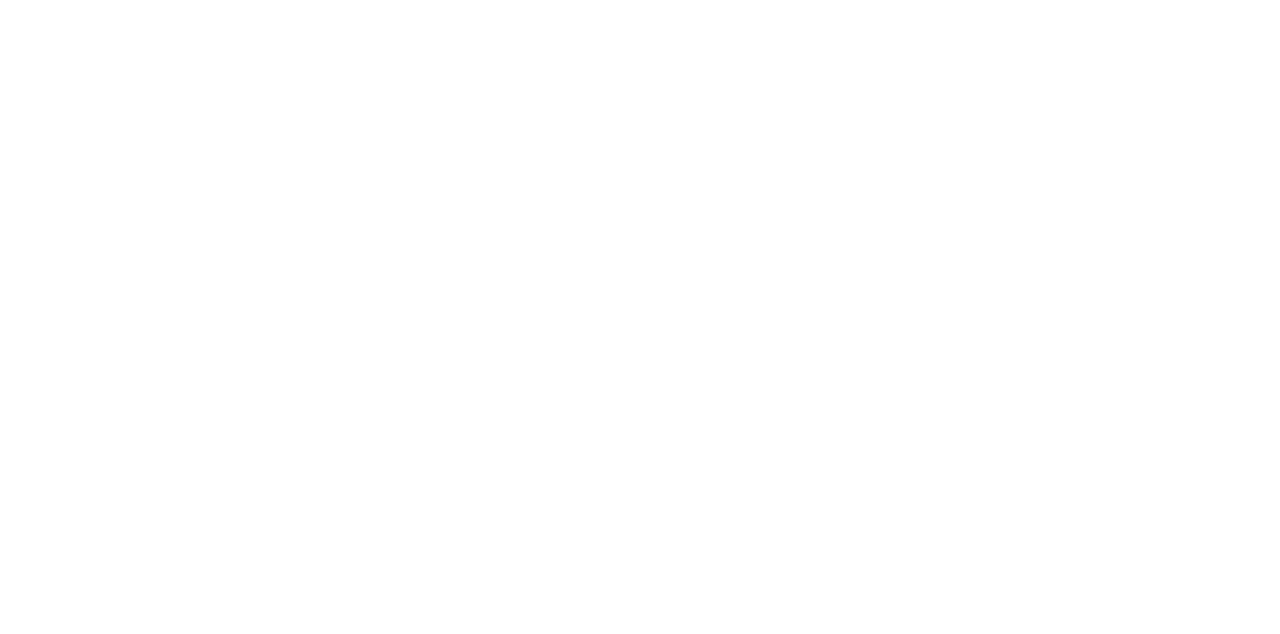
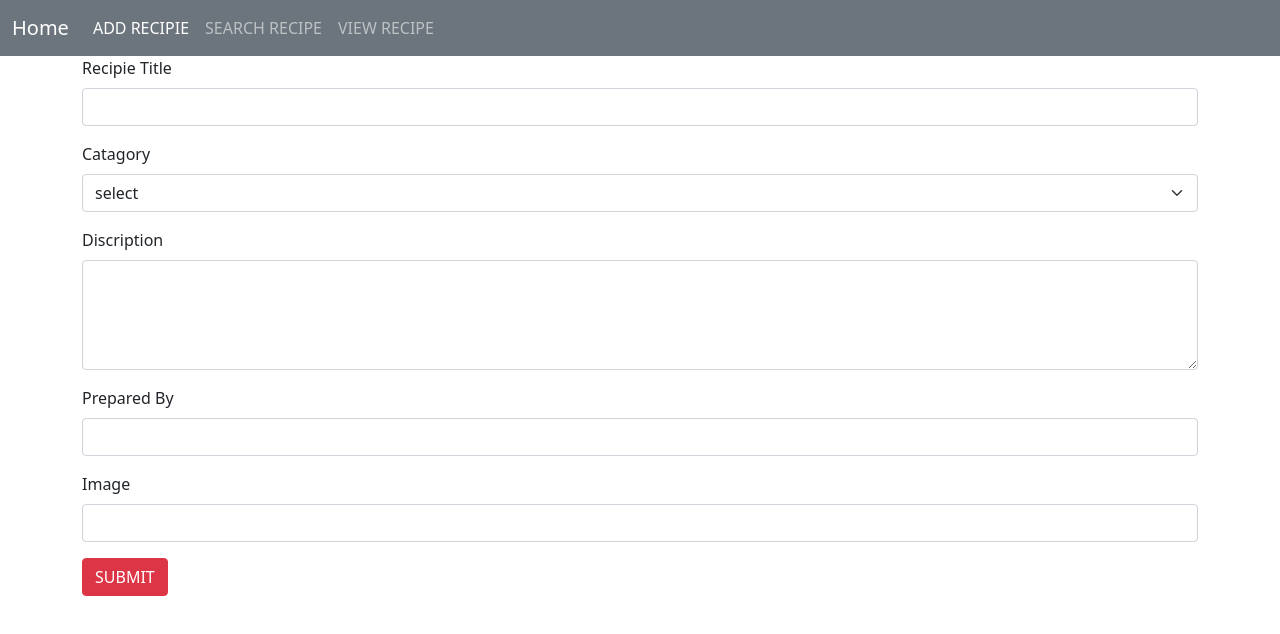
Before and after one commit to anilamurali/Recipie-React-App, a React (Create React App) app: page / in a window 1280 px wide. Shown: the top 634 px of the page. Built offline with nearby package versions, Linux system fonts and the light colour scheme; no server answers.

Commit message:
Third commit

```diff
--- a/package.json
+++ b/package.json
@@ -1,5 +1,6 @@
 {
   "name": "recpie-react-app",
+  "homepage": "https://ec2-3-111-239-84.ap-south-1.compute.amazonaws.com/",
   "version": "0.1.0",
   "private": true,
   "dependencies": {
--- a/src/Addrecipie.js
+++ b/src/Addrecipie.js
@@ -1,5 +1,6 @@
 import axios from 'axios'
 import React, { useState } from 'react'
+import Nav from './Nav'
 
 const Addrecipie = () => {
     var [title,setTitle]=useState("")
@@ -10,7 +11,7 @@
     const setData=()=>{
     var data={"title":title,"catagory":cat,"discription":des,"pepared":prepare,"image":image}
     console.log(data)
-    axios.post("http://localhost:4500/api/addrecipie",data).then(
+    axios.post("http://3.111.239:4500/api/addrecipie",data).then(
             (response)=>{
                 console.log(response.data)
                 if(response.data.status=="success"){
@@ -24,7 +25,9 @@
         )
     }
   return (
-    <div><div class="container">
+    <div>
+        <Nav/>
+        <div class="container">
     <div class="row">
         <div class="col col-12 col-sm-12 col-md-12 col-lg-12 col-xl-12 col-xxl-12">
             <div class="row g-3">
--- a/src/App.js
+++ b/src/App.js
@@ -5,11 +5,20 @@
 import Addrecipie from './Addrecipie';
 import View from './View';
 import Search from './Search';
+import Nav from './Nav';
+import { BrowserRouter, Route, Routes } from 'react-router-dom';
 
 function App() {
   return (
     <>
-    <View/>
+<BrowserRouter>
+<Routes>
+
+  <Route path='/' exact element={<Addrecipie/>}/>
+      <Route path='/search' exact element={<Search/>}/>
+      <Route path='/view' exact element={<View/>}/>
+  </Routes>
+  </BrowserRouter>
     </>
   );
 }
--- /dev/null
+++ b/src/Nav.js
@@ -0,0 +1,32 @@
+import React from 'react'
+import { Link } from 'react-router-dom'
+
+const Nav = () => {
+  return (
+    <div><nav class="navbar navbar-expand-lg navbar-dark bg-secondary">
+    <div class="container-fluid">
+      <Link class="navbar-brand" to='/'>Home</Link>
+      <button class="navbar-toggler" type="button" data-bs-toggle="collapse" data-bs-target="#navbarNav" aria-controls="navbarNav" aria-expanded="false" aria-label="Toggle navigation">
+        <span class="navbar-toggler-icon"></span>
+      </button>
+      <div class="collapse navbar-collapse" id="navbarNav">
+        <ul class="navbar-nav">
+          <li class="nav-item">
+
+            <Link class="nav-link active" to='/'>ADD RECIPIE</Link>
+          </li>
+          <li class="nav-item">
+            <Link class="nav-link" to='/search' > SEARCH RECIPE</Link>
+          </li>
+          <li class="nav-item">
+            <Link class="nav-link" to='/view'>VIEW RECIPE</Link>
+          </li>
+
+        </ul>
+      </div>
+    </div>
+  </nav></div>
+  )
+}
+
+export default Nav
--- a/src/Search.js
+++ b/src/Search.js
@@ -1,5 +1,6 @@
 import axios from 'axios'
 import React, { useState } from 'react'
+import Nav from './Nav'
 
 const Search = () => {
     const [data,setData]=useState([{"cgpa":"","name":""}])
@@ -7,7 +8,7 @@
 const callSearch=()=>{
     const valueRead={"title":title}
     console.log(valueRead)
-    axios.post("http://localhost:4500/api/searchrecipie",valueRead).then(
+    axios.post("http://3.111.239:4500:4500/api/searchrecipie",valueRead).then(
         (response)=>{
         console.log(response.data)
         setData(response.data)
@@ -16,7 +17,9 @@
 
 }
   return (
-    <div><div class="container">
+    <div>
+        <Nav/>
+        <div class="container">
     <div class="row">
         <div class="col col-12 col-sm-12 col-md-12 col-lg-12 col-xl-12 col-xxl-12">
             <div class="row g-3">
--- a/src/View.js
+++ b/src/View.js
@@ -1,9 +1,10 @@
 import axios from 'axios'
 import React, { useState } from 'react'
+import Nav from './Nav'
 
 const View = () => {
     var [viewrecipie,setView]=useState([])
-        axios.get("http://localhost:4500/api/viewrecipie").then(
+        axios.get("http://3.111.239:4500:4500/api/viewrecipie").then(
             (response)=>{
                 console.log(response.data)
                 setView(response.data)
@@ -14,7 +15,7 @@
         const deleteCallApi=(id)=>{
           const data={"_id":id}
           console.log(data)
-          axios.post("http://localhost:4500/api/deleterecipie",data).then(
+          axios.post("http://3.111.239:4500:4500/api/deleterecipie",data).then(
               (response)=>{
               if(response.data.status=="success"){
                   alert("Successfully deleted")
@@ -28,15 +29,17 @@
           }
   return (
     <div>
+      <Nav/>
         <div>
 
         <div class="container">
     <div class="row ">
-        <div class="col-col-12 col-sm-12 col-md-12 col-lg-12 col-xl-12 col-xxl-12">
+        <div class="col col-12 col-sm-12 col-md-12 col-lg-12 col-xl-12 col-xxl-12">
+          <div className='row-3'>
 
                     {
                         viewrecipie.map((value,key)=>{
-                       return <div class='col col-12 col-sm-6 col-md-4 col-lg-4 col-xl-4 col-xxl-4'>
+                       return <div class='col col-12 col-sm-6 col-md-4 col-lg-4 col-xl-4 col-xxl-3'>
                        <div class='card'>
                            <img  src={value.image} class="card-image-top" alt=" " />
                            <div class="card-body">
@@ -54,7 +57,7 @@
                    </div>
                         })}
 
-
+                </div>
         </div>
     </div>
 </div>
```
